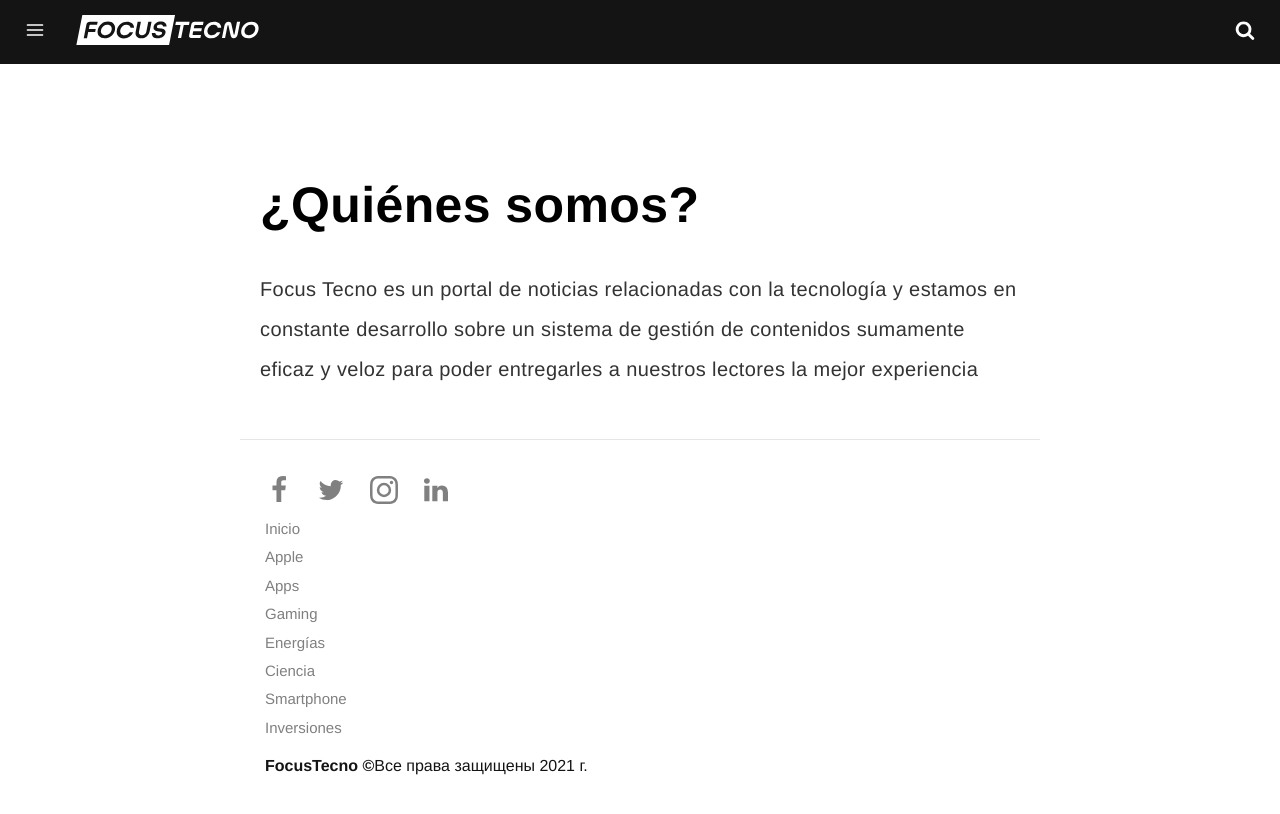
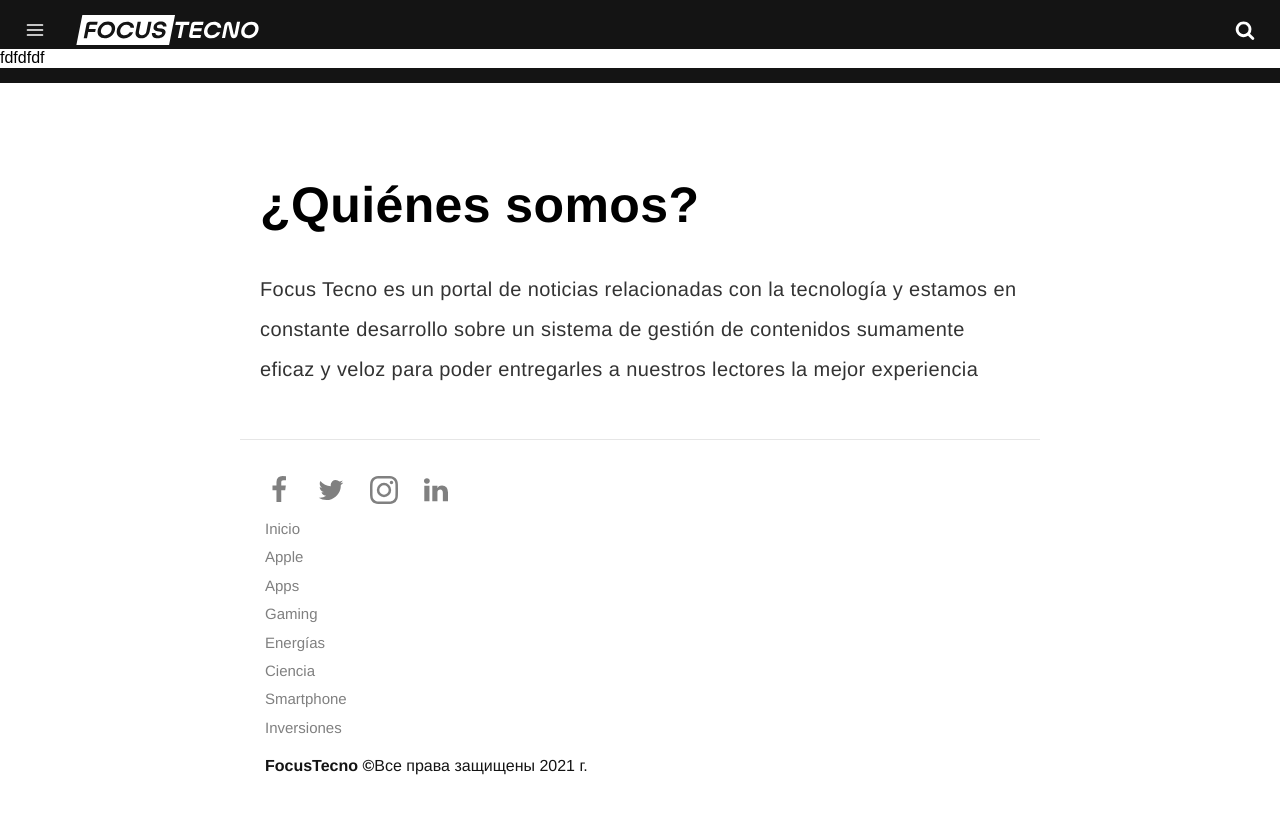
Before and after one commit to Focustecnoua/focusua, a Jekyll site: the page built from pages/about-1.md, in a window 1280 px wide. Shown: the top 814 px of the page. Built offline with Jekyll 4.4.1, drawn with Linux system fonts in a browser that asks for light colours; some web fonts are replaced; comment, search, counter and statistics services are not loaded.

Commit message:
header.html: changed

```diff
--- a/_includes/header.html
+++ b/_includes/header.html
@@ -19,7 +19,7 @@
 
         </a>
     {% endif %}
-
+    <div style="background:#fff;width:100%">fdfdfdf</div>
 </header>
 
 <div id="mask" class="overlay"></div>
```
